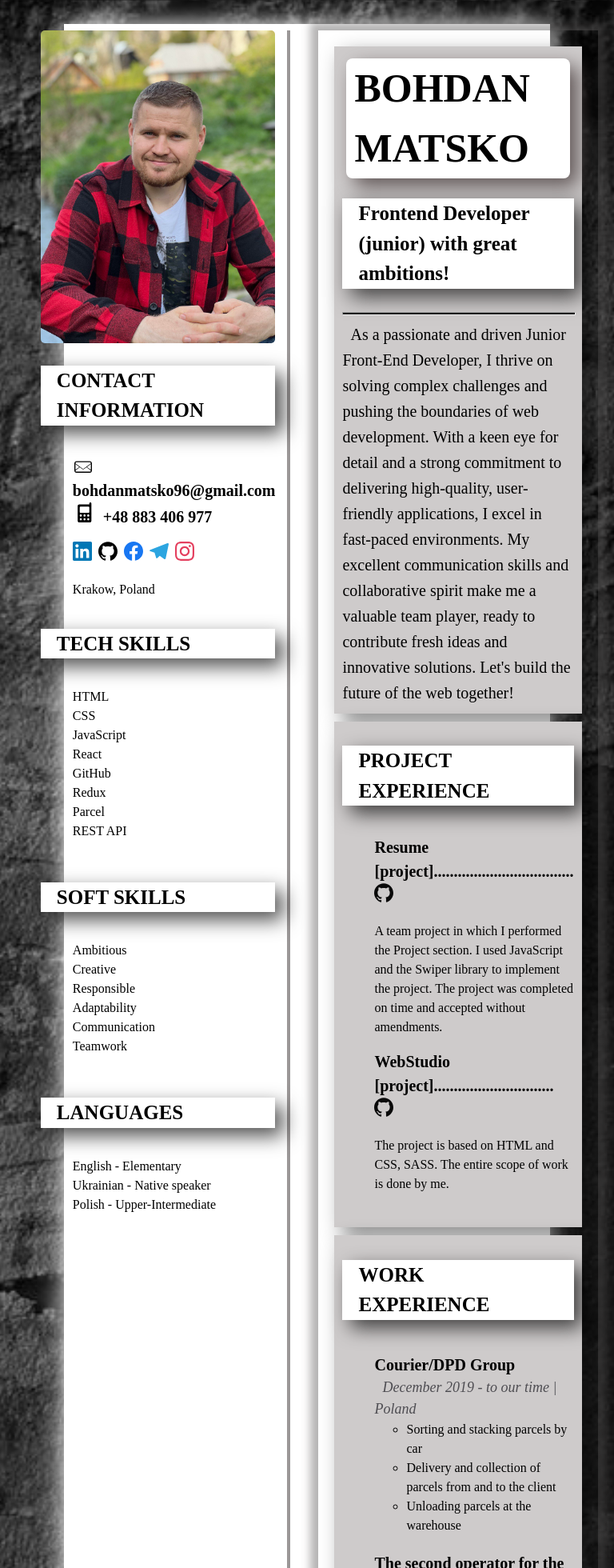
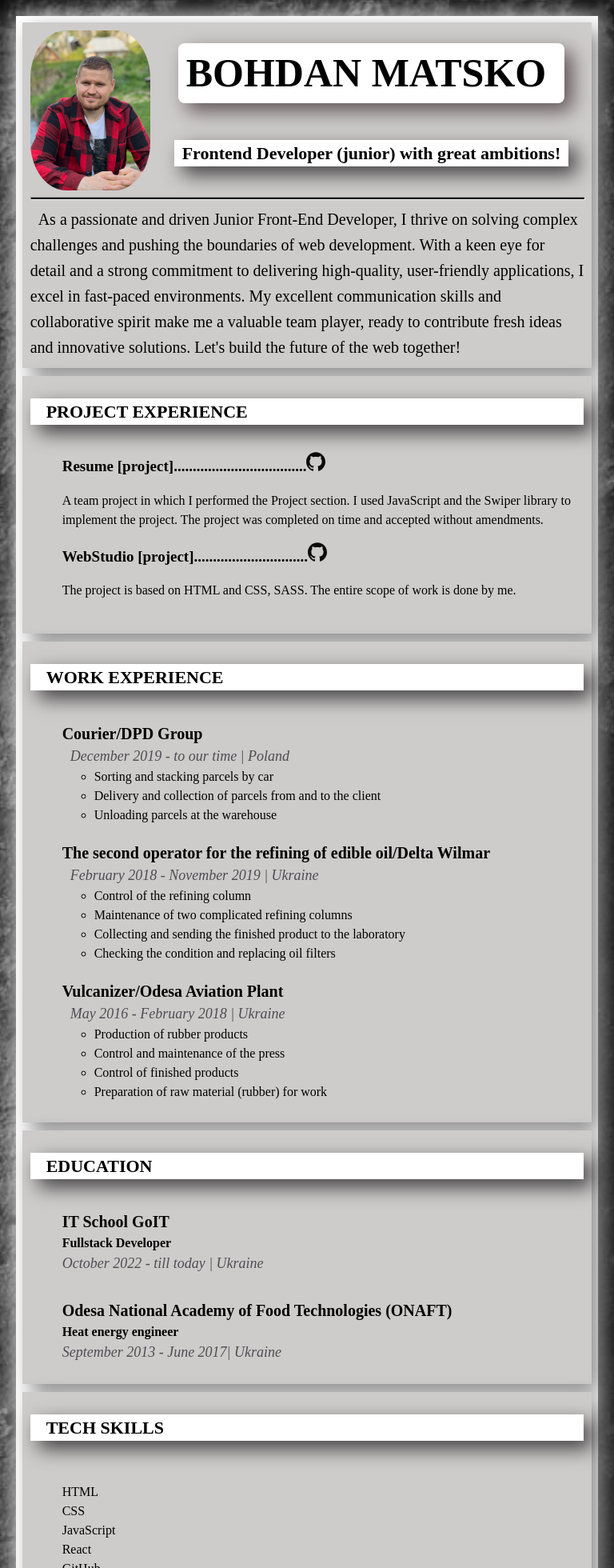
Before and after one commit to Bohdan119/Resume_Bohdan_Matsko, a React (Vite) app: page / in a window 768 px wide. Shown: the top 1960 px of the page at 80% size. Built offline with nearby package versions, Linux system fonts and the light colour scheme.

Commit message:
adaptation to the size of the tablet

```diff
--- a/package.json
+++ b/package.json
@@ -10,6 +10,7 @@
     "preview": "vite preview"
   },
   "dependencies": {
+    "node": "^18.20.4",
     "react": "^18.3.1",
     "react-dom": "^18.3.1"
   },
--- a/src/components/App/App.jsx
+++ b/src/components/App/App.jsx
@@ -2,15 +2,35 @@ import './App.css'
 
 import Main from '../Main/Main'
 import Sidebar from '../Sidebar/Sidebar'
+import { useState,useEffect } from 'react'
+import Tablet from "../Tablet/Tablet";
 
 function App() {
+  const [isTablet, setIsTablet] = useState(window.innerWidth <= 768);
+
+  useEffect(() => {
+    const handleResize = () => {
+      setIsTablet(window.innerWidth <= 768);
+    };
+    window.addEventListener('resize', handleResize);
+
+    return () => {
+      window.removeEventListener('resize', handleResize)
+    };
+  }, []);
 
   return (
     <>
-    <Sidebar />
-    <Main/>
+      {isTablet ? (
+        <Tablet />
+      ) : (
+        <>
+          <Sidebar />
+          <Main />
+        </>
+      )}
     </>
-  )
+  );
 }
 
 export default App
--- a/src/components/Skills/Skills.jsx
+++ b/src/components/Skills/Skills.jsx
@@ -3,7 +3,7 @@ import css from "../Skills/Skills.module.css"
 const Skills = () => {
   return (
     <div className={css.skills}>
-      <div className={css.techSkills}>
+      <div className={`${css.techSkills} ${css.tabletContainer}`}>
         <h2 className={css.skillTitle}>TECH SKILLS</h2>
         <ul>
           <li>HTML</li>
@@ -16,7 +16,7 @@ const Skills = () => {
           <li>REST API</li>
         </ul>
       </div>
-      <div className={css.softSkills}>
+      <div className={`${css.softSkills} ${css.tabletContainer}`}>
         <h2 className={css.skillTitle}>SOFT SKILLS</h2>
         <ul>
           <li>Ambitious</li>
@@ -27,7 +27,7 @@ const Skills = () => {
           <li>Teamwork</li>
         </ul>
       </div>
-      <div>
+      <div className={css.tabletContainer}>
         <h2 className={css.skillTitle}>LANGUAGES</h2>
         <ul>
           <li>English - Elementary</li>
--- a/src/components/Skills/Skills.module.css
+++ b/src/components/Skills/Skills.module.css
@@ -7,3 +7,15 @@
 .skillTitle{
     margin-bottom: 36px;
 }
+
+@media (max-width:768px) {
+    .tabletContainer{
+    display: flex;
+    flex-direction: column;
+    padding: 10px;
+    margin-bottom: 10px;
+    background-color: #cecbcb;
+    box-shadow: 10px 10px 25px rgba(0, 0, 0, 0.458);
+    }
+
+}
--- /dev/null
+++ b/src/components/Tablet/Tablet.jsx
@@ -0,0 +1,23 @@
+// import css from '../Mobile/Mobile.module.css'
+
+import Title from "../Title/Title";
+import Projects from '../Projects/Projects';
+import Experience from '../Experience/Experience';
+import Education from '../Education/Education';
+import Skill from '../Skills/Skills'
+import Contacts from "../Contacts/Contacts";
+
+const Tablet = () => {
+  return (
+    <div>
+      <Title />
+      <Projects />
+      <Experience />
+      <Education />
+      <Skill />
+      <Contacts />
+    </div>
+  );
+};
+
+export default Tablet;
--- a/src/components/Title/Title.jsx
+++ b/src/components/Title/Title.jsx
@@ -1,13 +1,37 @@
 import css from '../../components/Title/Title.module.css'
-
+import myPhoto from "../../Img/main-photo-3.jpg";
+import { useState, useEffect } from "react";
 
 const Title = () => {
+
+  const [isTablet, setIsTablet] = useState(window.innerWidth <= 768);
+
+  useEffect(() => {
+    const handleResize = () => {
+      setIsTablet(window.innerWidth <= 768);
+    };
+    window.addEventListener("resize", handleResize);
+
+    return () => {
+      window.removeEventListener("resize", handleResize);
+    };
+  }, []);
+
   return (
     <div className={`${css.title} container`}>
-      <h1 className={css.mainTitle}>BOHDAN MATSKO</h1>
-      <h2 className={css.mainDirection}>
-        Frontend Developer (junior) with great ambitions!
-      </h2>
+      <div className={css.titleTablet}>
+        {isTablet && (
+          <img src={myPhoto} alt="developer" className={css.mobilePhoto}></img>
+        )}
+
+        <div className={css.tabletTitlePresent}>
+          <h1 className={css.mainTitle}>BOHDAN MATSKO</h1>
+          <h2 className={css.mainDirection}>
+            Frontend Developer (junior) with great ambitions!
+          </h2>
+        </div>
+      </div>
+
       <hr className={css.line} />
       <span className={css.mainParagraph}>
         As a passionate and driven Junior Front-End Developer, I thrive on
--- a/src/components/Title/Title.module.css
+++ b/src/components/Title/Title.module.css
@@ -3,6 +3,9 @@ display: flex;
 flex-direction: column;
 align-items: flex-start;
 box-shadow: 0 10px 8px rgb(0, 0, 0);
+}
+.mobilePhoto {
+display: none;
 }
 
 .mainTitle{
@@ -26,3 +29,26 @@ box-shadow: 10px 10px 25px rgb(96, 86, 86);
     line-height: 1.6;
     text-indent: 10px;
 }
+
+@media (max-width:768px){
+.titleTablet{
+    display: flex;
+}
+.tabletTitlePresent{
+margin-left: 30px;
+display: flex;
+flex-direction: column;
+justify-content: space-around;
+}
+
+.mainDirection{
+padding: 0px 10px;
+}
+
+.mobilePhoto{
+    display: block;
+    width: 150px;
+    height: auto;
+    border-radius:30%;
+}
+}
--- a/src/index.css
+++ b/src/index.css
@@ -14,7 +14,6 @@
     background-position: center;
 
 }
-
 
 body {
   width:calc(100%-100px);
@@ -33,7 +32,7 @@ body {
   padding: 10px;
   margin-bottom: 10px;
   box-shadow: 10px 10px 25px rgba(0, 0, 0, 0.458);
-background-color: #cecbcb;
+  background-color: #cecbcb;
 }
 
 a {
@@ -80,3 +79,51 @@ svg:hover {
   filter: drop-shadow(7px 7px 1px rgba(0, 0, 0, 0.2));
   padding: 0;
 }
+
+
+
+@media (min-width: 600px) and (max-width: 1024px)
+ {
+  body {
+    width: calc(100% - 40px);
+    margin: 20px;
+  }
+
+  h2 {
+    font-size: 22px;
+  }
+
+  a {
+    font-size: 19px;
+  }
+}
+
+@media (min-width: 1024px) and (max-width: 1440px) {
+  body {
+    width: calc(100% - 80px);
+    margin: 30px 40px;
+  }
+
+  h2 {
+    font-size: 24px;
+  }
+
+  a {
+    font-size: 20px;
+  }
+}
+
+@media (min-width: 1440px) {
+  body {
+    width: calc(100% - 100px);
+    margin: 30px 80px;
+  }
+
+  h2 {
+    font-size: 25px;
+  }
+
+  a {
+    font-size: 20px;
+  }
+}
```
Also changed, not shown: src/components/Main/Main.module.css (line endings or trailing spaces), src/components/Sidebar/Sidebar.module.css (line endings or trailing spaces), src/components/Tablet/Tablet.module.css (added), 1 other file (tests, documents, lock files or other folders).
